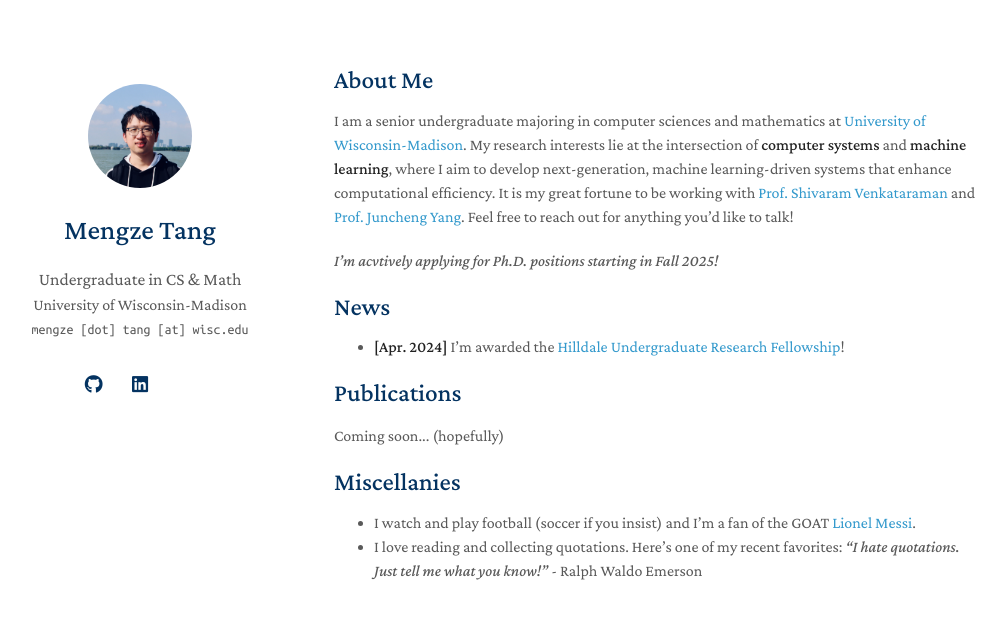
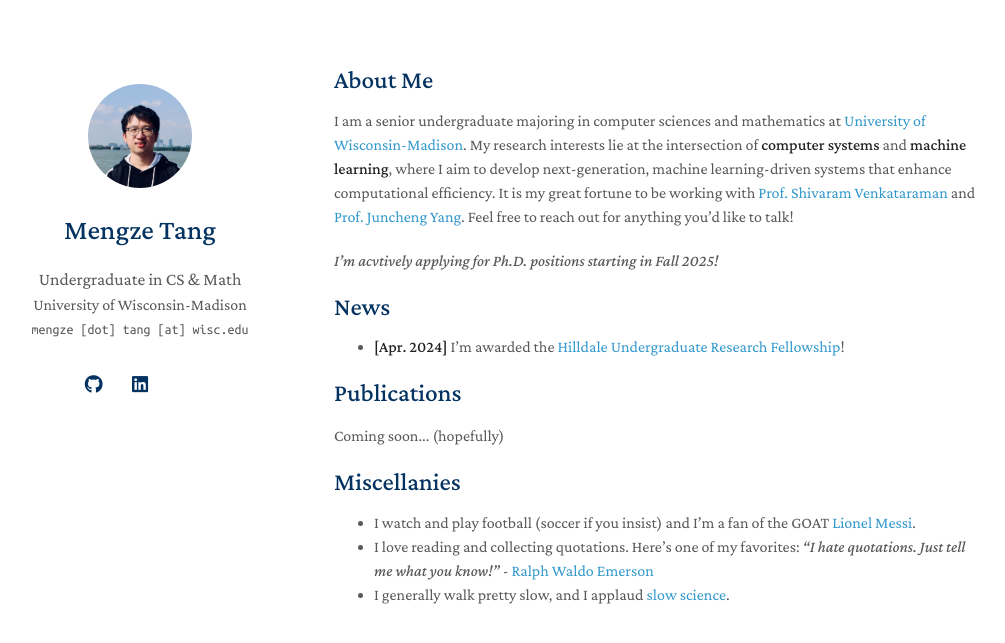
Before and after one commit to madmtang/madmtang.github.io, a Jekyll site: the page built from index.md, in a window 1280 px wide. Shown: the top 643 px of the page, without its empty margins (136-1141 px from the left). Built offline with Jekyll 4.4.1, drawn with Linux system fonts in a browser that asks for light colours; a style sheet for code colours, icons or effects is not loaded; our own code applies the rules of GitHub Pages for plain Markdown files.

Commit message:
update misc

```diff
--- a/index.md
+++ b/index.md
@@ -26,4 +26,5 @@ I am a senior undergraduate majoring in computer sciences and mathematics at <a
 ## Miscellanies
 
 - I watch and play football (soccer if you insist) and I'm a fan of the GOAT <a href="https://www.youtube.com/watch?v=mDsztJOgqUg" target="_blank">Lionel Messi</a>.
-- I love reading and collecting quotations. Here's one of my recent favorites: *“I hate quotations. Just tell me what you know!”* - Ralph Waldo Emerson
+- I love reading and collecting quotations. Here's one of my favorites: *“I hate quotations. Just tell me what you know!”* - <a href="https://en.wikipedia.org/wiki/Ralph_Waldo_Emerson" target="_blank">Ralph Waldo Emerson</a>
+- I generally walk pretty slow, and I applaud <a href="http://slow-science.org/" target="_blank">slow science</a>.
```
